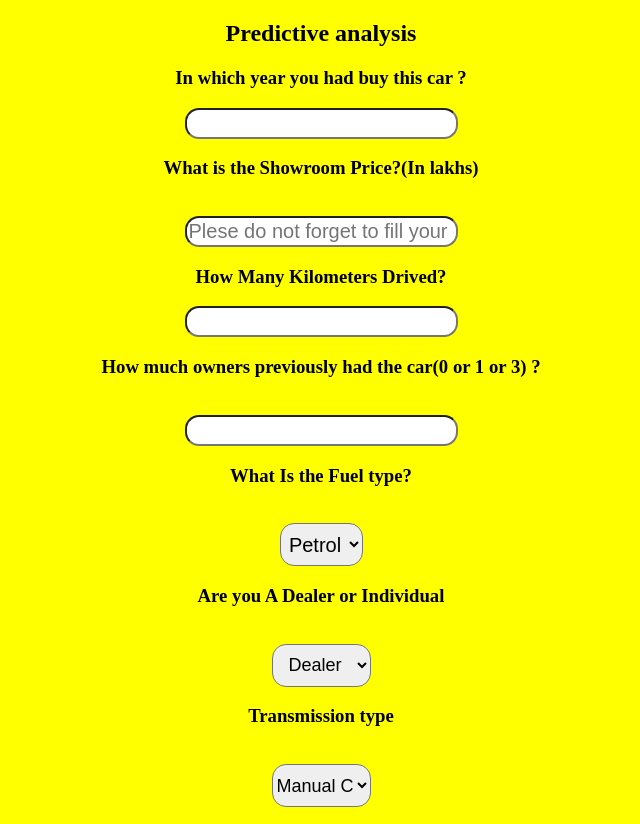
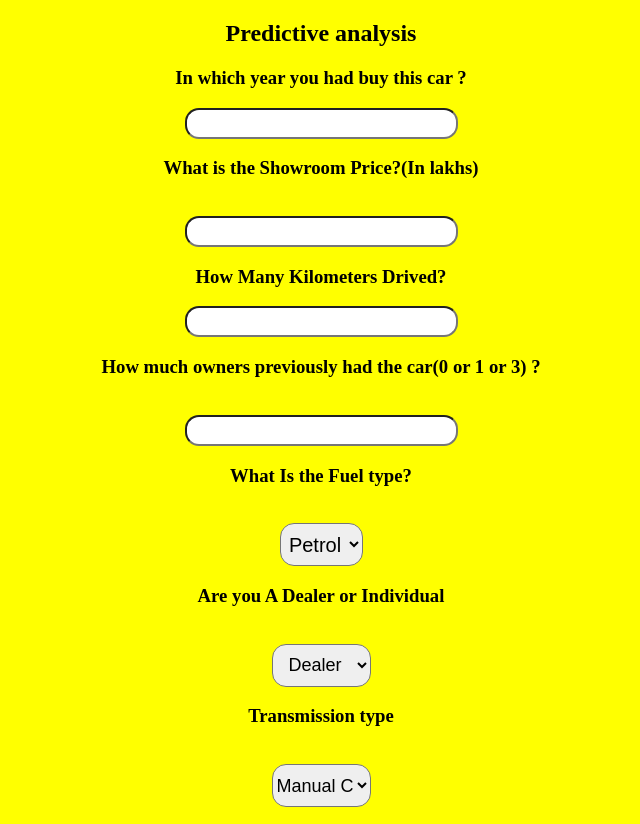
Before and after one commit to imbalram/minor_project, a Flask app: page / in a window 1280 px wide. Shown: the top 824 px of the page, without its empty margins (319-959 px from the left). Run offline with Flask 2, Linux system fonts and the light colour scheme; parts of the project's set-up code (start-up, migrations or seed data) failed here and were passed over.

Commit message:
Update index.html

```diff
--- a/templates/index.html
+++ b/templates/index.html
@@ -14,19 +14,19 @@
             <h2>Predictive analysis</h2>
             <h3>In which year you had buy this car ?</h3>
             <input id="first" name="Year" type="number ">
-            <h3>What is the Showroom Price?(In lakhs)</h3><br><input id="second" name="Present_Price" required="required" required placeholder="Plese do not forget to fill your data correct otherwise you will get old prediction done by someone else">
+            <h3>What is the Showroom Price?(In lakhs)</h3><br><input id="second" name="Present_Price" pattern="balram" autofocusrequired>
             <h3>How Many Kilometers Drived?</h3><input id="third" name="Kms_Driven" required="required">
             <h3>How much owners previously had the car(0 or 1 or 3) ?</h3><br><input id="fourth" name="Owner" required="required">
-            <h3>What Is the Fuel type?</h3><br><select name="Fuel_Type_Petrol" id="fuel" required="required" required placeholder="Plese do not forget to fill your data correct otherwise you will get old prediction done by someone else">
+            <h3>What Is the Fuel type?</h3><br><select name="Fuel_Type_Petrol" id="fuel" required="required" required >
                 <option value="Petrol">Petrol</option>
                 <option value="Diesel">Diesel</option>
                 <option value="Diesel">CNG</option>
             </select>
-            <h3>Are you A Dealer or Individual</h3><br><select name="Seller_Type_Individual" id="resea" required="required" required placeholder="Plese do not forget to fill your data correct otherwise you will get old prediction done by someone else">
+            <h3>Are you A Dealer or Individual</h3><br><select name="Seller_Type_Individual" id="resea" required="required">
                 <option value="Dealer">Dealer</option>
                 <option value="Individual">Individual</option>
             </select>
-            <h3>Transmission type</h3><br><select name="Transmission_Mannual" id="research"  required="required" required placeholder="Plese do not forget to fill your data correct otherwise you will get old prediction done by someone else">
+            <h3>Transmission type</h3><br><select name="Transmission_Mannual" id="research"  required="required">
                 <option value="Mannual">Manual Car</option>
                 <option value="Automatic">Automatic Car</option>
             </select>
```
